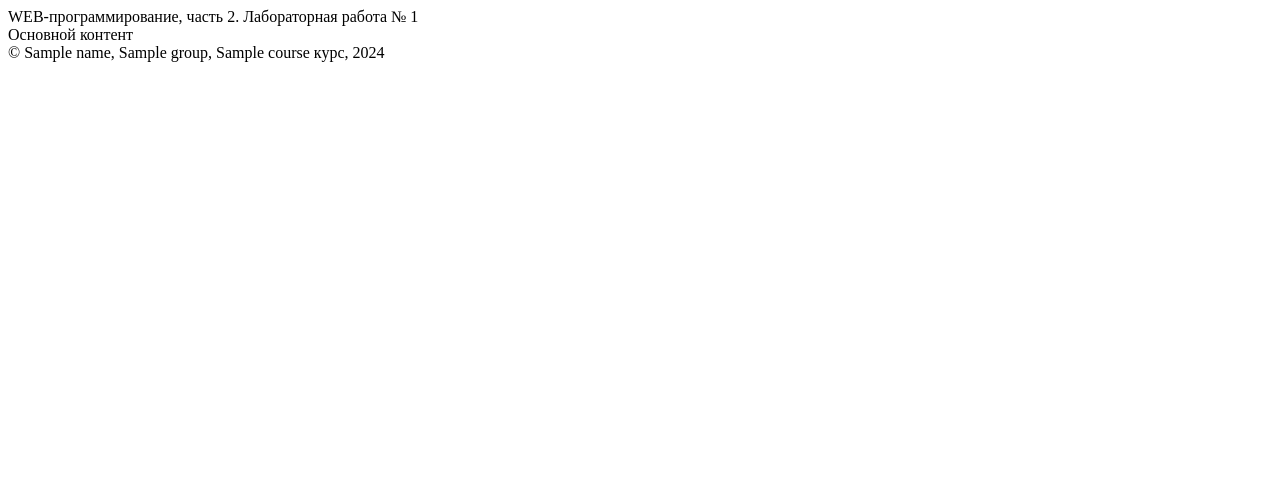
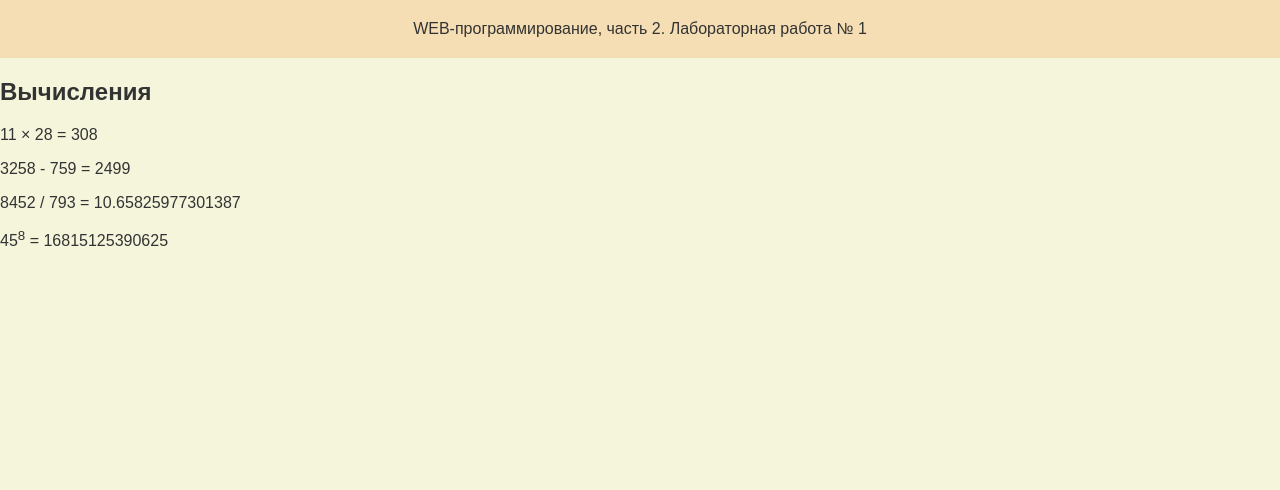
Before and after one commit to OrlovaYaroslava/web-programming-labs-2, a Flask app: template templates/example.html in a window 1280 px wide. Shown: the top 490 px of the page. Run offline with Flask 3, Linux system fonts and the light colour scheme; the template is opened without the code that fills it: most values are stand-ins (such as "Sample title", 1, 10 or a date in 2020).

Commit message:
Выражения

```diff
--- a/templates/example.html
+++ b/templates/example.html
@@ -1,16 +1,22 @@
 <!DOCTYPE html>
-<html lang="en">
+<html lang="ru">
 <head>
     <meta charset="UTF-8">
     <meta name="viewport" content="width=device-width, initial-scale=1.0">
     <title>Орлова Ярослава Владиславовна. Лабораторная работа № {{ lab_number }}</title>
+    <link rel="stylesheet" type="text/css" href="{{ url_for('static', filename='lab1.css') }}">
+</head>
 </head>
 <body>
     <header>
         WEB-программирование, часть 2. Лабораторная работа № {{ lab_number }}
     </header>
     <main>
-        Основной контент
+        <h2>Вычисления</h2>
+        <p>11 &times; 28 = {{ 11 * 28 }}</p>
+        <p>3258 - 759 = {{ 3258 - 759 }}</p>
+        <p>8452 / 793 = {{ 8452 / 793 }}</p>
+        <p>45<sup>8</sup> = {{ 45**8 }}</p>
     </main>
     <footer>
         &copy; {{ name }}, {{ group }}, {{ course }} курс, 2024
```
